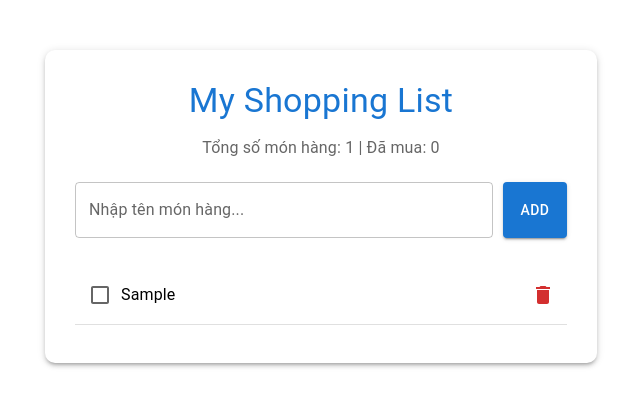
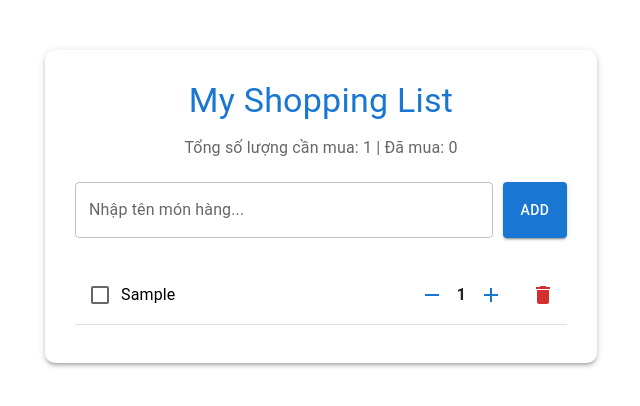
Before and after one commit to vangthanhphat/candidate-screening-project, a React (Create React App) app: page / in a window 1280 px wide. Both pictures are taken after typing "Sample" into the empty fields and a click on the button "ADD". Shown: the top 406 px of the page, without its empty margins (319-959 px from the left). Built offline with nearby package versions, Linux system fonts and the light colour scheme.

Commit message:
thêm giám số lượng hàng

```diff
--- a/src/App.jsx
+++ b/src/App.jsx
@@ -2,6 +2,9 @@ import React, { useState } from 'react';
 // Import thêm ô tích, nút bấm vô hình bao quanh icon, icon thùng rác
 import { Container, Typography, Paper, TextField, Button, List, ListItem, ListItemText, Checkbox, IconButton } from '@mui/material';
 import DeleteIcon from '@mui/icons-material/Delete';
+// Import thêm icon dấu cộng và trừ cho tính năng số lượng
+import AddIcon from '@mui/icons-material/Add';
+import RemoveIcon from '@mui/icons-material/Remove';
 
 function App() {
   // KHU VỰC LƯU TRỮ DỮ LIỆU
@@ -19,7 +22,7 @@ function App() {
 
     if (newName === '') return; // Chống việc bấm Add khi chưa nhập gì
 
-    // --- TÍNH NĂNG MỚI: Chặn nhập trùng ---
+    //  Chặn nhập trùng
     // Dùng hàm .some() để kiểm tra xem có phần tử nào trùng tên không
     const isDuplicate = items.some((item) => item.name.toLowerCase() === newName.toLowerCase());
 
@@ -27,10 +30,11 @@ function App() {
       alert(`Món "${newName}" đã có trong danh sách rồi nhé!`); // Hiện thông báo cảnh báo
       return; // Dừng hàm lại ngay tại đây, không chạy xuống phần thêm món bên dưới nữa
     }
-    // -------------------------------------
+
 
     // Đổ danh sách cũ ra (...items), sau đó nhét thêm món mới vào cuối danh sách
-    setItems([...items, { name: newName, completed: false }]);
+    // Thêm thuộc tính quantity: 1 (số lượng mặc định khi mới thêm là 1)
+    setItems([...items, { name: newName, completed: false, quantity: 1 }]);
     setInputValue(''); // Reset ô nhập liệu về rỗng
   };
 
@@ -51,9 +55,26 @@ function App() {
     setItems(newItems);
   };
 
+  // Hàm 4: Tăng số lượng món hàng
+  const handleIncreaseQuantity = (index) => {
+    const newItems = [...items];
+    newItems[index].quantity += 1;
+    setItems(newItems);
+  };
+
+  // Hàm 5: Giảm số lượng món hàng (chặn không cho giảm dưới 1)
+  const handleDecreaseQuantity = (index) => {
+    const newItems = [...items];
+    if (newItems[index].quantity > 1) {
+      newItems[index].quantity -= 1;
+      setItems(newItems);
+    }
+  };
+
   // Tính toán số lượng cho tính năng đếm
-  const totalItems = items.length;
-  const completedItems = items.filter((item) => item.completed).length;
+  // Dùng hàm reduce() để cộng dồn tổng số lượng (quantity) của từng món thay vì chỉ đếm số dòng
+  const totalItems = items.reduce((total, item) => total + item.quantity, 0);
+  const completedItems = items.filter((item) => item.completed).reduce((total, item) => total + item.quantity, 0);
 
   //  KHU VỰC GIAO DIỆN UI
   return (
@@ -65,7 +86,7 @@ function App() {
 
         {/* Hiển thị số lượng đếm */}
         <Typography variant="subtitle1" color="textSecondary" align="center" gutterBottom>
-          Tổng số món hàng: {totalItems} | Đã mua: {completedItems}
+          Tổng số lượng cần mua: {totalItems} | Đã mua: {completedItems}
         </Typography>
 
         {/* KHU VỰC NHẬP LIỆU */}
@@ -84,17 +105,35 @@ function App() {
           </Button>
         </div>
 
-        {/* KHU VỰC HIỂN THỊ DANH SÁCH */}
+        {/*  KHU VỰC HIỂN THỊ DANH SÁCH */}
         <List>
           {items.map((item, index) => (
             <ListItem
               key={index}
               divider
-              /* nút xóa nằm bên phải */
+              /* nút xóa nằm bên phải, giờ được nhóm cùng nút tăng giảm số lượng */
               secondaryAction={
-                <IconButton edge="end" aria-label="delete" onClick={() => handleDeleteItem(index)} color="error">
-                  <DeleteIcon />
-                </IconButton>
+                <div style={{ display: 'flex', alignItems: 'center' }}>
+                  {/* Nút Trừ */}
+                  <IconButton onClick={() => handleDecreaseQuantity(index)} size="small" color="primary">
+                    <RemoveIcon />
+                  </IconButton>
+
+                  {/* Hiển thị con số số lượng */}
+                  <Typography variant="body1" style={{ margin: '0 8px', fontWeight: 'bold' }}>
+                    {item.quantity}
+                  </Typography>
+
+                  {/* Nút Cộng */}
+                  <IconButton onClick={() => handleIncreaseQuantity(index)} size="small" color="primary">
+                    <AddIcon />
+                  </IconButton>
+
+                  {/* Nút Xóa (thùng rác) */}
+                  <IconButton edge="end" aria-label="delete" onClick={() => handleDeleteItem(index)} color="error" style={{ marginLeft: '15px' }}>
+                    <DeleteIcon />
+                  </IconButton>
+                </div>
               }
             >
               {/* Ô vuông check đã mua  bên trái */}
```
